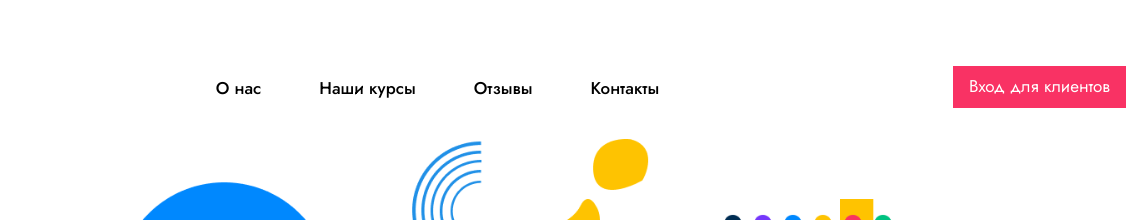
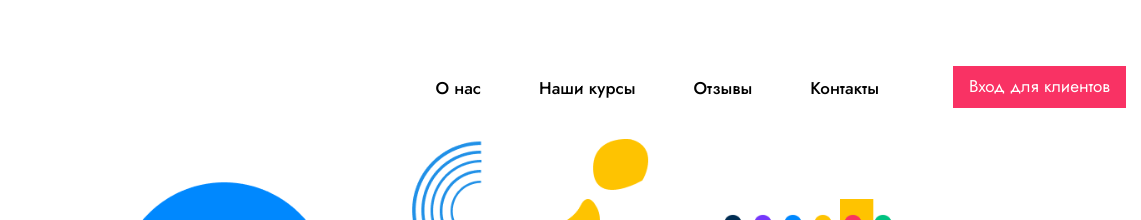
Before and after one commit to AbduramanovLenur/art-scholl, a website: page src/index.html in a window 1280 px wide. Shown: the top 220 px of the page, 139-1280 px from the left. Drawn offline with Linux system fonts and the light colour scheme; files whose address does not match are found by name.

Commit message:
fix: menu in index.html

```diff
--- a/src/assets/scss/blocks/_header.scss
+++ b/src/assets/scss/blocks/_header.scss
@@ -9,11 +9,12 @@
         padding: 9px 16px;
     }
 }
-
+.nav {
+    margin-right: 74px;
+    margin-left: auto;
+}
 .menu {
     display: flex;
-    margin-right: 74px;
-    margin-left: auto;
     &__item {
         &:not(:last-child) {
             margin-right: 58px;
```
Also changed, not shown: dist/assets/css/style.css, dist/assets/scss/blocks/_header.scss, src/assets/css/style.css.
